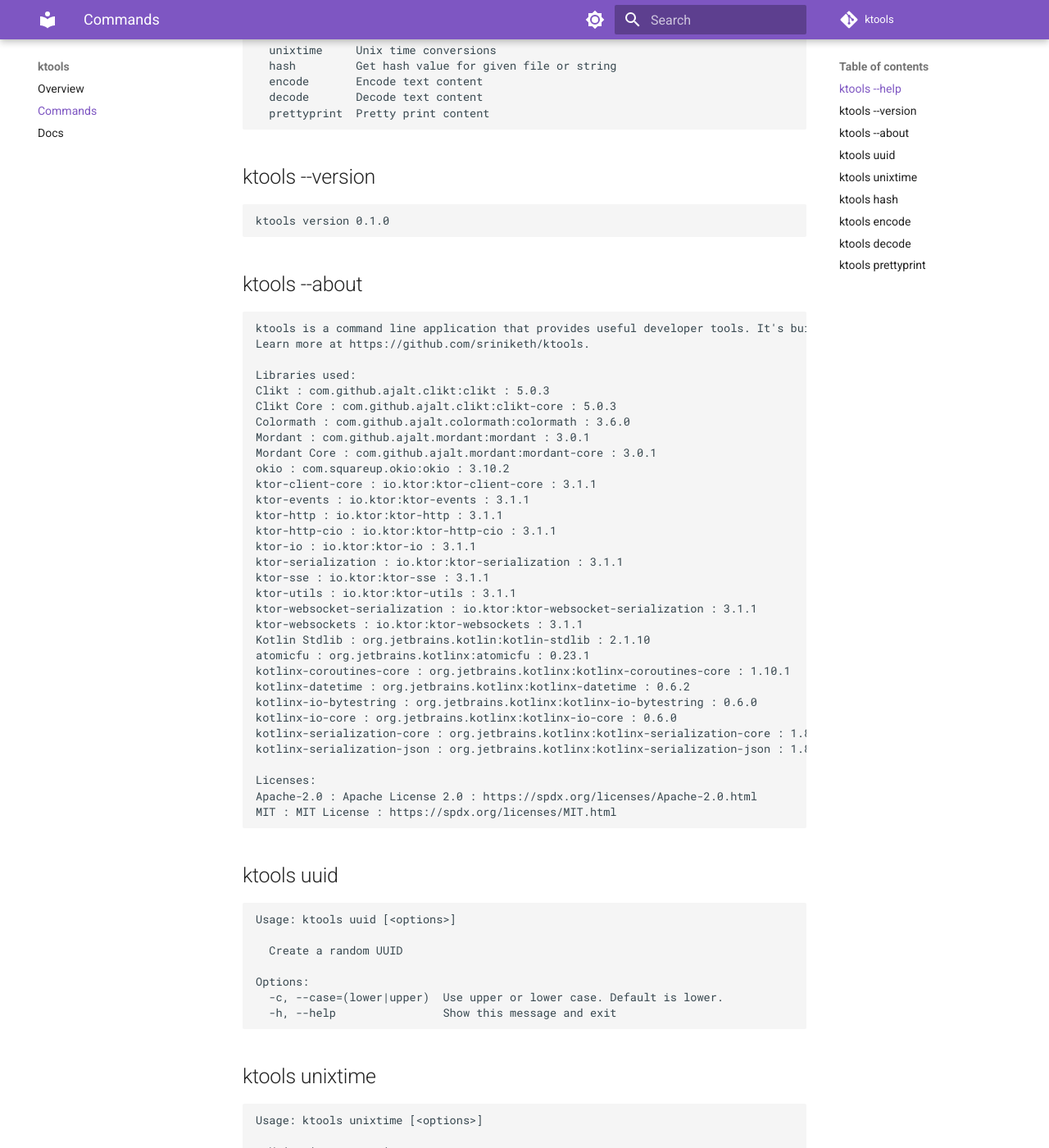
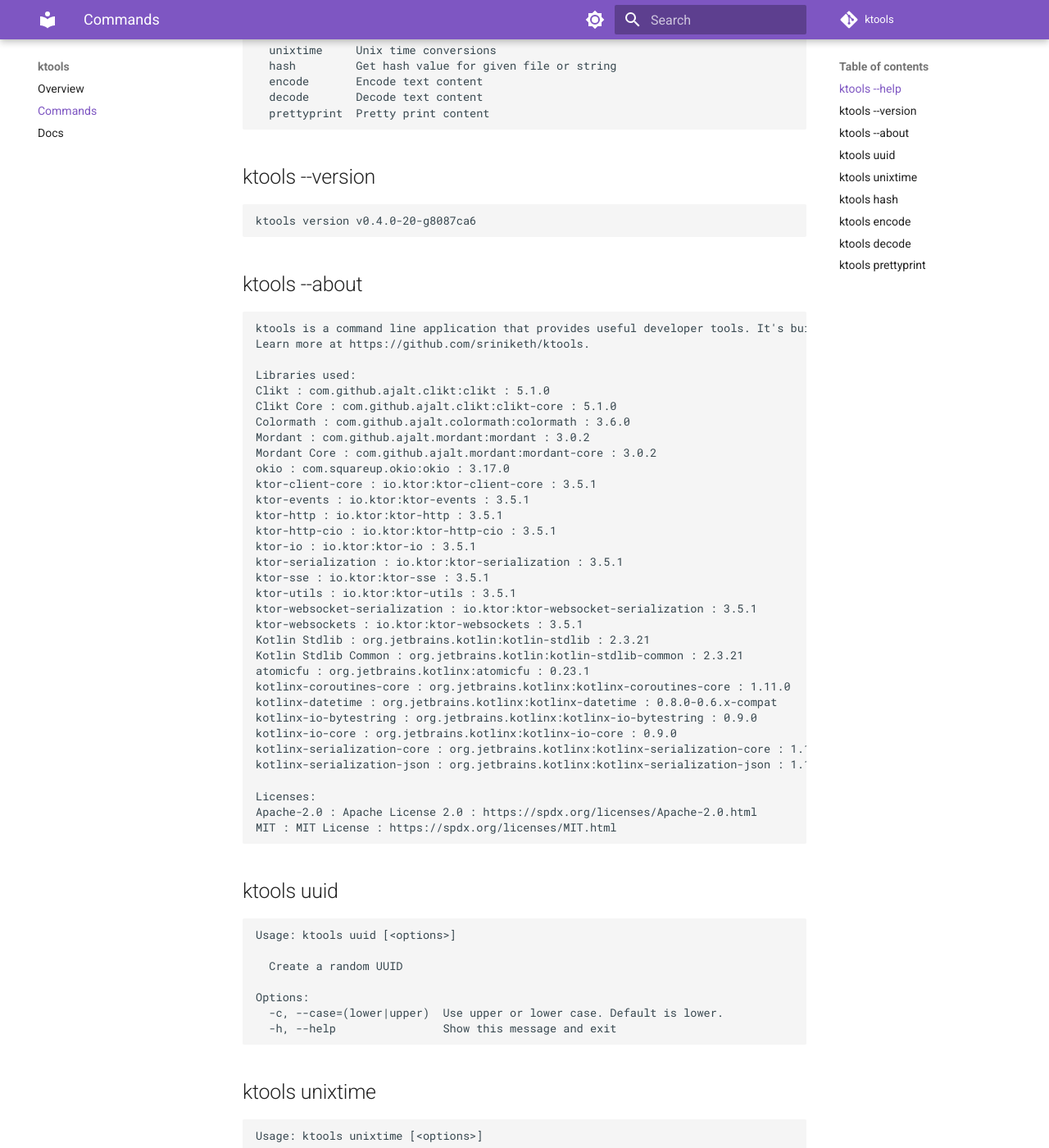
Before and after one commit to sriniketh/ktools, an MkDocs documentation site: the page built from docs/commands.md, in a window 1280 px wide and 1400 px high, scrolled down 360 px. Shown: the whole window at 82% size. Built offline with MkDocs 1.6.1 and Material for MkDocs 9.7.7, drawn with Linux system fonts in a browser that asks for light colours; comment, search, counter and statistics services are not loaded.

Commit message:
fix(docs): regenerate stale aboutlibraries JSON and refresh docs
The checked-in `librariesandlicenses.json` (embedded into the shipped
binary via BuildConfig's `ABOUT_LIBRARIES_JSON` field) had drifted from
the version catalog: okio 3.16.4 vs the catalog's 3.17.0, ktor 3.4.0 vs
3.5.1, kotlin-stdlib 2.3.10 vs 2.3.21, etc. Nothing made BuildConfig
generation depend on a fresh `exportLibraryDefinitions` run, so this
silently went stale on every dependency bump.

- Regenerate librariesandlicenses.json via `exportLibraryDefinitions` so
  the shipped `--about` output matches the current catalog.
- Wire every `generate*BuildConfigClasses` task to depend on
  `exportLibraryDefinitions`, so `./gradlew build` refreshes the JSON
  automatically going forward. The export task only reads already-
  resolved dependency POMs (no network access needed beyond normal
  dependency resolution), so it's safe to run on every build - a task
  dependency is simpler and more reliable here than a separate CI
  freshness check. Also mark every `*ProcessResources` task as
  `mustRunAfter` the export, since both read/write
  `src/nativeMain/resources` and Gradle's task validation flags that
  overlap as an undeclared implicit dependency once the export runs as
  part of a normal build.
- Refresh docs/commands.md's embedded `--help`/`--version`/`--about`
  example output to match a real run against current HEAD, and fix the
  code fences to use `text` instead of the incorrect `dtd` language tag.
- Add `exclude_docs` to mkdocs.yml so internal planning docs under
  docs/superpowers/ (tracked and untracked) aren't picked up by
  `mkdocs gh-deploy`, which otherwise copies everything under `docs/`
  regardless of `nav`.

Co-Authored-By: Claude Sonnet 5 <noreply@anthropic.com>

````diff
--- a/docs/commands.md
+++ b/docs/commands.md
@@ -1,7 +1,7 @@
 # Commands
 
 ## ktools --help
-```dtd
+```text
 Usage: ktools [<options>] <command> [<args>]...
 
 Options:
@@ -19,40 +19,41 @@ Commands:
 ```
 
 ## ktools --version
-```dtd
-ktools version 0.1.0
+```text
+ktools version v0.4.0-20-g8087ca6
 ```
 
 ## ktools --about
-```dtd
+```text
 ktools is a command line application that provides useful developer tools. It's built as a kotlin multiplatform project.
 Learn more at https://github.com/sriniketh/ktools.
 
 Libraries used:
-Clikt : com.github.ajalt.clikt:clikt : 5.0.3
-Clikt Core : com.github.ajalt.clikt:clikt-core : 5.0.3
+Clikt : com.github.ajalt.clikt:clikt : 5.1.0
+Clikt Core : com.github.ajalt.clikt:clikt-core : 5.1.0
 Colormath : com.github.ajalt.colormath:colormath : 3.6.0
-Mordant : com.github.ajalt.mordant:mordant : 3.0.1
-Mordant Core : com.github.ajalt.mordant:mordant-core : 3.0.1
-okio : com.squareup.okio:okio : 3.10.2
-ktor-client-core : io.ktor:ktor-client-core : 3.1.1
-ktor-events : io.ktor:ktor-events : 3.1.1
-ktor-http : io.ktor:ktor-http : 3.1.1
-ktor-http-cio : io.ktor:ktor-http-cio : 3.1.1
-ktor-io : io.ktor:ktor-io : 3.1.1
-ktor-serialization : io.ktor:ktor-serialization : 3.1.1
-ktor-sse : io.ktor:ktor-sse : 3.1.1
-ktor-utils : io.ktor:ktor-utils : 3.1.1
-ktor-websocket-serialization : io.ktor:ktor-websocket-serialization : 3.1.1
-ktor-websockets : io.ktor:ktor-websockets : 3.1.1
-Kotlin Stdlib : org.jetbrains.kotlin:kotlin-stdlib : 2.1.10
+Mordant : com.github.ajalt.mordant:mordant : 3.0.2
+Mordant Core : com.github.ajalt.mordant:mordant-core : 3.0.2
+okio : com.squareup.okio:okio : 3.17.0
+ktor-client-core : io.ktor:ktor-client-core : 3.5.1
+ktor-events : io.ktor:ktor-events : 3.5.1
+ktor-http : io.ktor:ktor-http : 3.5.1
+ktor-http-cio : io.ktor:ktor-http-cio : 3.5.1
+ktor-io : io.ktor:ktor-io : 3.5.1
+ktor-serialization : io.ktor:ktor-serialization : 3.5.1
+ktor-sse : io.ktor:ktor-sse : 3.5.1
+ktor-utils : io.ktor:ktor-utils : 3.5.1
+ktor-websocket-serialization : io.ktor:ktor-websocket-serialization : 3.5.1
+ktor-websockets : io.ktor:ktor-websockets : 3.5.1
+Kotlin Stdlib : org.jetbrains.kotlin:kotlin-stdlib : 2.3.21
+Kotlin Stdlib Common : org.jetbrains.kotlin:kotlin-stdlib-common : 2.3.21
 atomicfu : org.jetbrains.kotlinx:atomicfu : 0.23.1
-kotlinx-coroutines-core : org.jetbrains.kotlinx:kotlinx-coroutines-core : 1.10.1
-kotlinx-datetime : org.jetbrains.kotlinx:kotlinx-datetime : 0.6.2
-kotlinx-io-bytestring : org.jetbrains.kotlinx:kotlinx-io-bytestring : 0.6.0
-kotlinx-io-core : org.jetbrains.kotlinx:kotlinx-io-core : 0.6.0
-kotlinx-serialization-core : org.jetbrains.kotlinx:kotlinx-serialization-core : 1.8.0
-kotlinx-serialization-json : org.jetbrains.kotlinx:kotlinx-serialization-json : 1.8.0
+kotlinx-coroutines-core : org.jetbrains.kotlinx:kotlinx-coroutines-core : 1.11.0
+kotlinx-datetime : org.jetbrains.kotlinx:kotlinx-datetime : 0.8.0-0.6.x-compat
+kotlinx-io-bytestring : org.jetbrains.kotlinx:kotlinx-io-bytestring : 0.9.0
+kotlinx-io-core : org.jetbrains.kotlinx:kotlinx-io-core : 0.9.0
+kotlinx-serialization-core : org.jetbrains.kotlinx:kotlinx-serialization-core : 1.11.0
+kotlinx-serialization-json : org.jetbrains.kotlinx:kotlinx-serialization-json : 1.11.0
 
 Licenses:
 Apache-2.0 : Apache License 2.0 : https://spdx.org/licenses/Apache-2.0.html
@@ -60,7 +61,7 @@ MIT : MIT License : https://spdx.org/licenses/MIT.html
 ```
 
 ## ktools uuid
-```dtd
+```text
 Usage: ktools uuid [<options>]
 
   Create a random UUID
@@ -71,7 +72,7 @@ Options:
 ```
 
 ## ktools unixtime
-```dtd
+```text
 Usage: ktools unixtime [<options>]
 
   Unix time conversions
@@ -83,12 +84,14 @@ Convert time in ISO 8601 format to millis:
   --iso=<text>
 
 Options:
-  -o, --operation=(nowmillis|nowiso|millistoiso|isotomillis)  Choose operation to perform: [nowmillis | nowiso | millistoiso | isotomillis]
-  -h, --help                                                  Show this message and exit
+  -o, --operation=(nowmillis|nowiso|millistoiso|isotomillis)
+              Choose operation to perform: [nowmillis | nowiso | millistoiso |
+              isotomillis]
+  -h, --help  Show this message and exit
 ```
 
 ## ktools hash
-```dtd
+```text
 Usage: ktools hash [<options>] <algorithm>
 
   Get hash value for given file or string
@@ -103,7 +106,7 @@ Arguments:
 ```
 
 ## ktools encode
-```dtd
+```text
 Usage: ktools encode [<options>] <format>
 
   Encode text content
@@ -117,7 +120,7 @@ Arguments:
 ```
 
 ## ktools decode
-```dtd
+```text
 Usage: ktools decode [<options>] <format>
 
   Decode text content
@@ -131,7 +134,7 @@ Arguments:
 ```
 
 ## ktools prettyprint
-```dtd
+```text
 Usage: ktools prettyprint [<options>] <contenttype>
 
   Pretty print content
--- a/mkdocs.yml
+++ b/mkdocs.yml
@@ -33,6 +33,12 @@ nav:
   - 'Commands': commands.md
   - 'Docs': dokka/ktools/dev.sriniketh/index.html
 
+# Internal planning docs live under docs/superpowers/ so they're easy to find locally, but they're
+# not part of the published site (they're absent from `nav` above) and `mkdocs gh-deploy` would
+# otherwise still copy and publish them since they sit under `docs_dir`. Exclude them explicitly.
+exclude_docs: |
+  superpowers/
+
 extra:
   social:
     - icon: fontawesome/brands/github-alt
````
Also changed, not shown: 2 other files.
